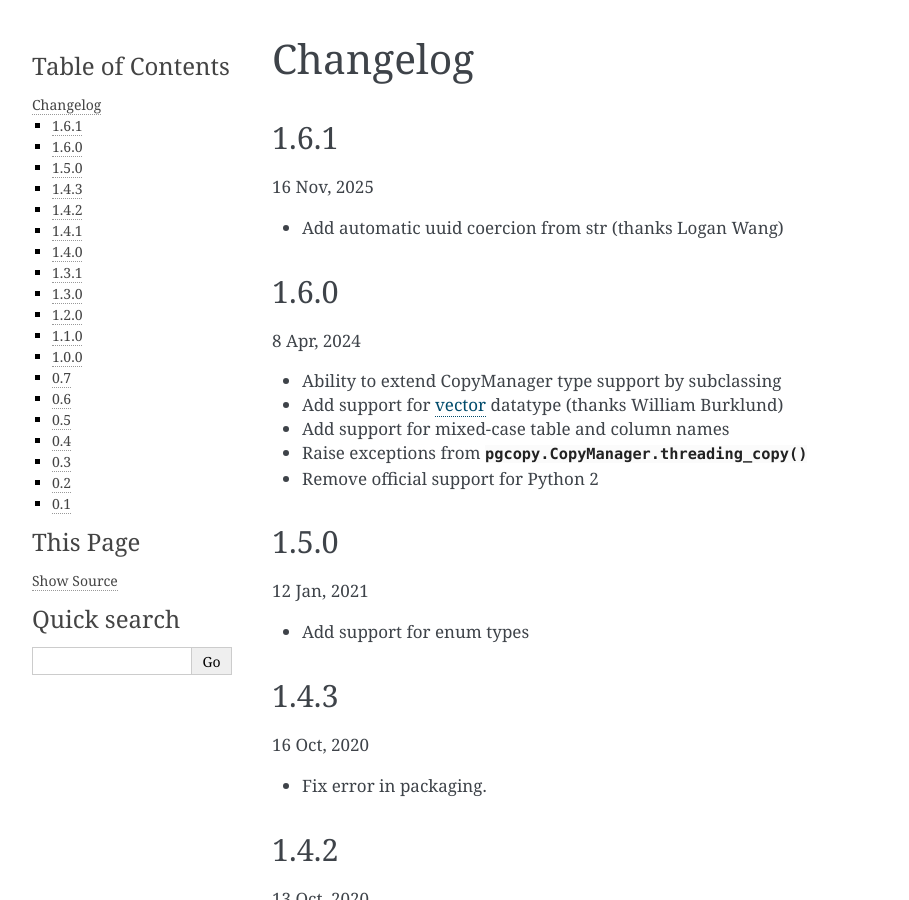
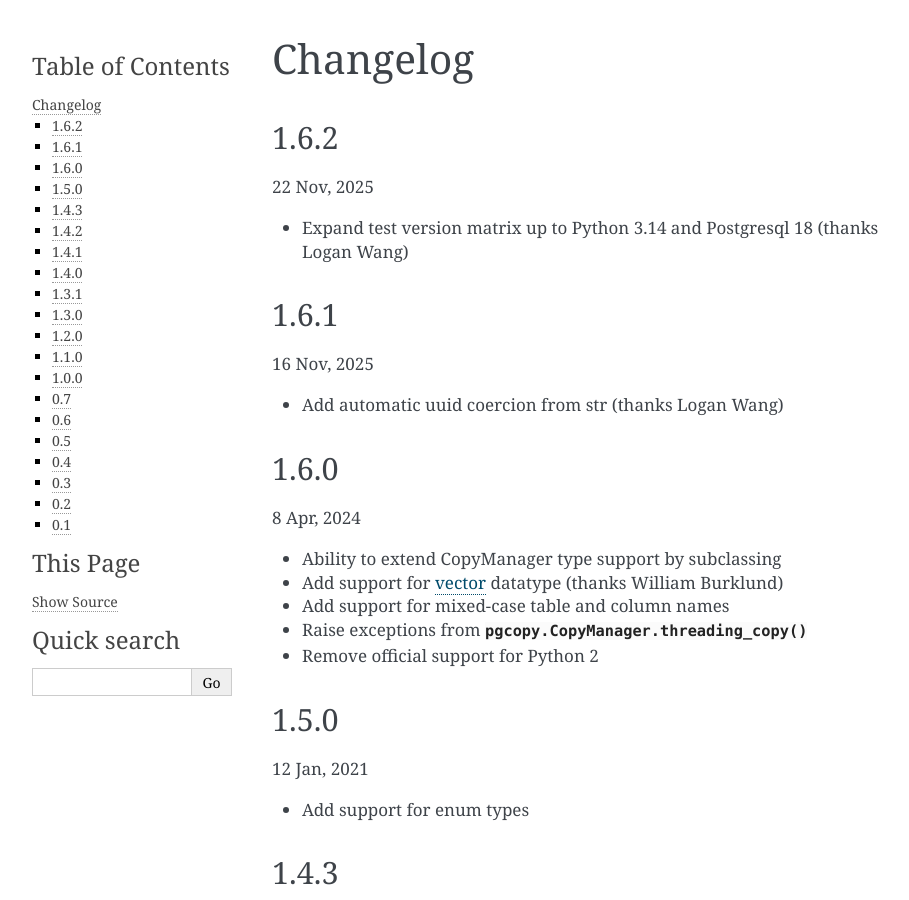
Before and after one commit to altaurog/pgcopy, a Sphinx documentation site: the page built from docs/changelog.rst, in a window 1280 px wide and 900 px high. Shown: the whole window, without its empty margins (148-1057 px from the left). Built offline with Sphinx 7.4.7, drawn with Linux system fonts in a browser that asks for light colours.

Commit message:
chore: version 1.6.2

```diff
--- a/CHANGELOG.rst
+++ b/CHANGELOG.rst
@@ -1,5 +1,11 @@
 Changelog
 -----------
+1.6.2
+"""""
+22 Nov, 2025
+
+* Expand test version matrix up to Python 3.14 and Postgresql 18 (thanks Logan Wang)
+
 1.6.1
 """""
 16 Nov, 2025
--- a/docs/conf.py
+++ b/docs/conf.py
@@ -22,7 +22,7 @@ copyright = "2025, Aryeh Leib Taurog"
 author = "Aryeh Leib Taurog"
 
 # The full version, including alpha/beta/rc tags
-release = "1.6.1"
+release = "1.6.2"
 master_doc = "index"
 
 # -- General configuration ---------------------------------------------------
--- a/pgcopy/version.py
+++ b/pgcopy/version.py
@@ -1 +1 @@
-__version__ = "1.6.1"
+__version__ = "1.6.2"
```
